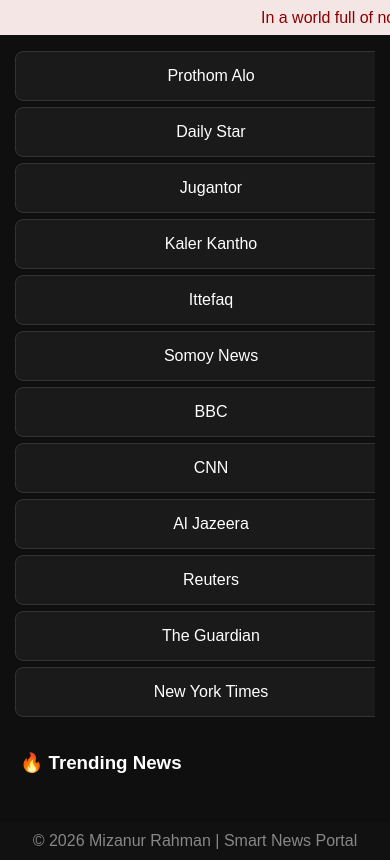
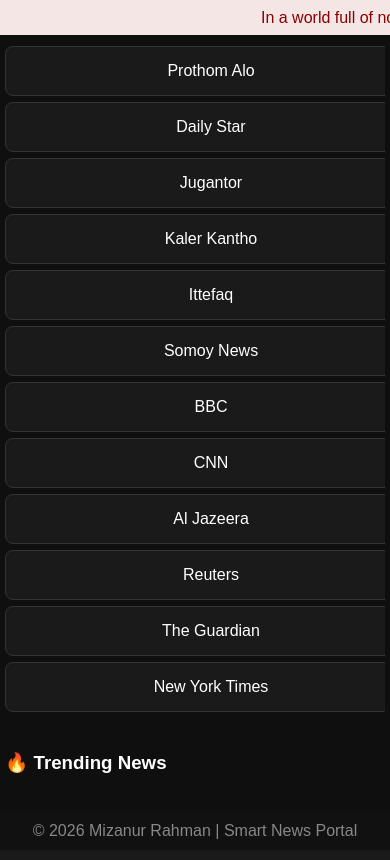
Before and after one commit to mizan918/news-ready-app, a Flask app: page / in a window 390 px wide. Shown: the part 58-918 px from the top of the page. After the commit the page ends 897 px from the top, so only its background shows below. Run offline with Flask 3, Linux system fonts and the light colour scheme; data that the repository does not hold is empty.

Commit message:
Update index.html

```diff
--- a/news_ready_app/templates/index.html
+++ b/news_ready_app/templates/index.html
@@ -12,11 +12,6 @@
     font-family: Arial, sans-serif;
     background: #0f0f0f;
     color: white;
-}
-
-/* GLOBAL CONTAINER (NEW FIX) */
-.wrapper {
-    padding: 0 15px; /* LEFT-RIGHT SPACE */
 }
 
 /* HEADER */
@@ -47,15 +42,18 @@
     to { transform: translateX(-100%); }
 }
 
-/* LAYOUT */
+/* MAIN LAYOUT */
 .container {
     display: flex;
-    margin-top: 10px;
+    max-width: 1200px;
+    margin: 10px auto;   /* CENTER + LEFT-RIGHT SPACE */
+    gap: 15px;
 }
 
-/* SIDEBAR */
+/* SIDEBAR (FIXED WIDTH) */
 .sidebar {
     width: 260px;
+    flex-shrink: 0;
     background: #111;
     border-radius: 8px;
     overflow: hidden;
@@ -69,7 +67,6 @@
     text-align: center;
     text-decoration: none;
     color: white;
-    transition: 0.3s;
 }
 
 .paper-btn:hover {
@@ -79,27 +76,23 @@
 /* RIGHT CONTENT */
 .content {
     flex: 1;
-    padding: 10px 15px;
 }
 
-/* NETFLIX CARDS */
+/* CARD ROW (IMPORTANT FIX) */
 .card-row {
     display: flex;
+    gap: 15px;
     overflow-x: auto;
-    gap: 15px;
     padding-bottom: 10px;
 }
 
+/* CARD */
 .card {
     min-width: 260px;
     background: #1c1c1c;
     border-radius: 10px;
     overflow: hidden;
-    transition: 0.3s;
-}
-
-.card:hover {
-    transform: scale(1.05);
+    flex-shrink: 0; /* CRITICAL FIX */
 }
 
 .card img {
@@ -117,11 +110,12 @@
     font-weight: bold;
 }
 
-/* ================= MOBILE FIX ================= */
+/* MOBILE */
 @media (max-width: 768px) {
 
     .container {
-        display: block;
+        flex-direction: column;
+        margin: 5px;
     }
 
     .sidebar {
@@ -129,18 +123,12 @@
         background: transparent;
     }
 
-    /* FULL WIDTH BUTTON FIX */
     .paper-btn {
         width: 100%;
         margin: 6px 0;
         border-radius: 8px;
         background: #1a1a1a;
         border: 1px solid #333;
-        font-size: 16px;
-    }
-
-    .content {
-        padding: 10px 5px;
     }
 
     .card-row {
@@ -151,7 +139,6 @@
         width: 100%;
     }
 }
-/* ============================================= */
 
 /* FOOTER */
 .footer {
@@ -167,9 +154,7 @@
 
 <body>
 
-<div class="header">
-📰 Smart News Portal
-</div>
+<div class="header">📰 Smart News Portal</div>
 
 <div class="love-line">
 <span>
@@ -179,11 +164,9 @@
 </span>
 </div>
 
-<div class="wrapper">
-
 <div class="container">
 
-    <!-- LEFT -->
+    <!-- LEFT SIDEBAR -->
     <div class="sidebar">
         {% for paper in newspapers %}
         <a class="paper-btn" href="{{ paper.url }}" target="_blank">
@@ -192,7 +175,7 @@
         {% endfor %}
     </div>
 
-    <!-- RIGHT -->
+    <!-- RIGHT CONTENT -->
     <div class="content">
 
         <h3>🔥 Trending News</h3>
@@ -212,8 +195,6 @@
 
 </div>
 
-</div>
-
 <div class="footer">
 © 2026 Mizanur Rahman | Smart News Portal
 </div>
```
